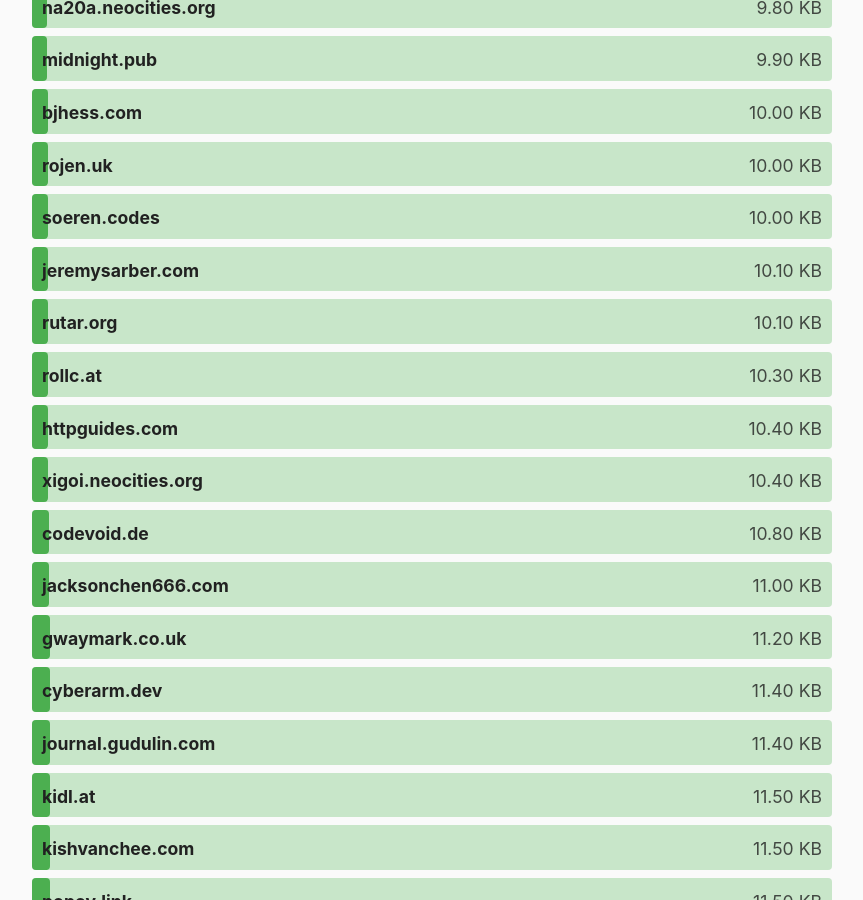
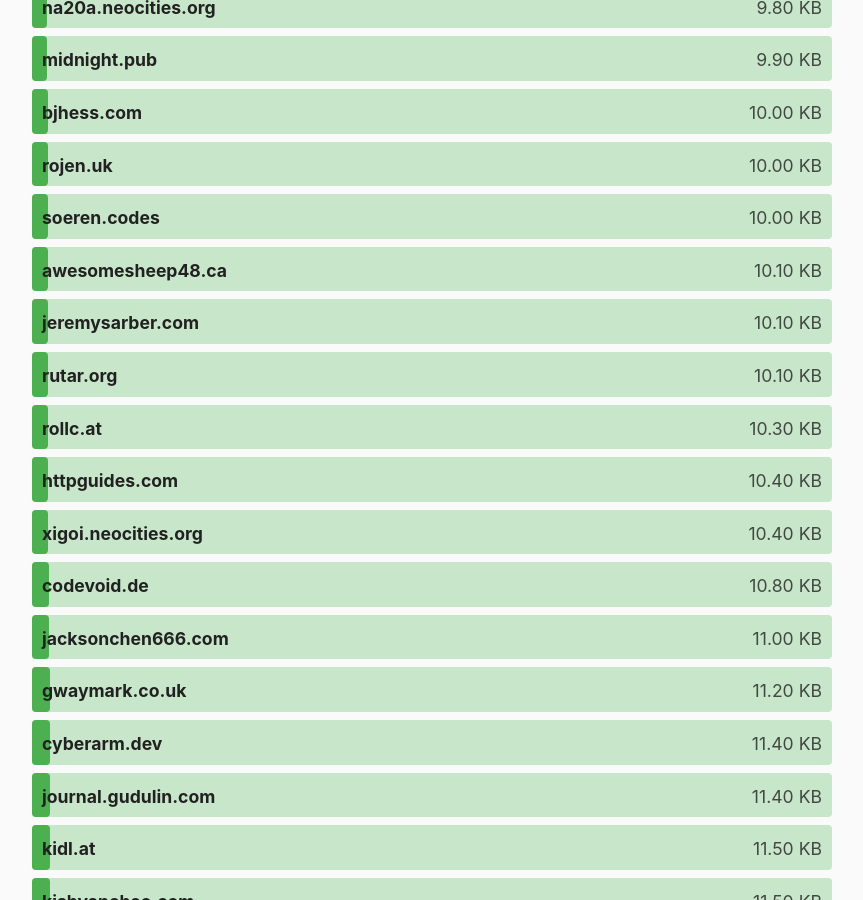
Before and after one commit to kevquirk/512kb.club, a Jekyll site: the page built from index.md, in a window 1280 px wide and 900 px high, scrolled down 5268 px. Shown: the whole window, without its empty margins (208-1071 px from the left). Built offline with Jekyll 4.4.1, drawn with Linux system fonts in a browser that asks for light colours.

Commit message:
Added awesomesheep48.ca

```diff
--- a/_data/sites.yml
+++ b/_data/sites.yml
@@ -298,6 +298,11 @@
   size: 213
   last_checked: 2022-05-06
 
+- domain: awesomesheep48.ca
+  url: https://awesomesheep48.ca
+  size: 10.1
+  last_checked: 2023-12-18
+
 - domain: az.on.lt
   url: https://az.on.lt/
   size: 25.3
```
